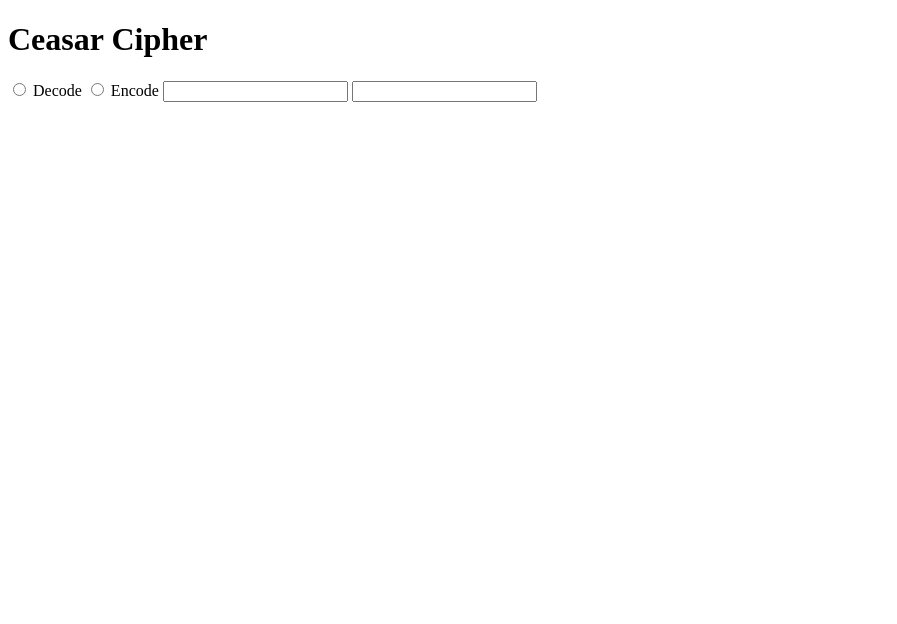
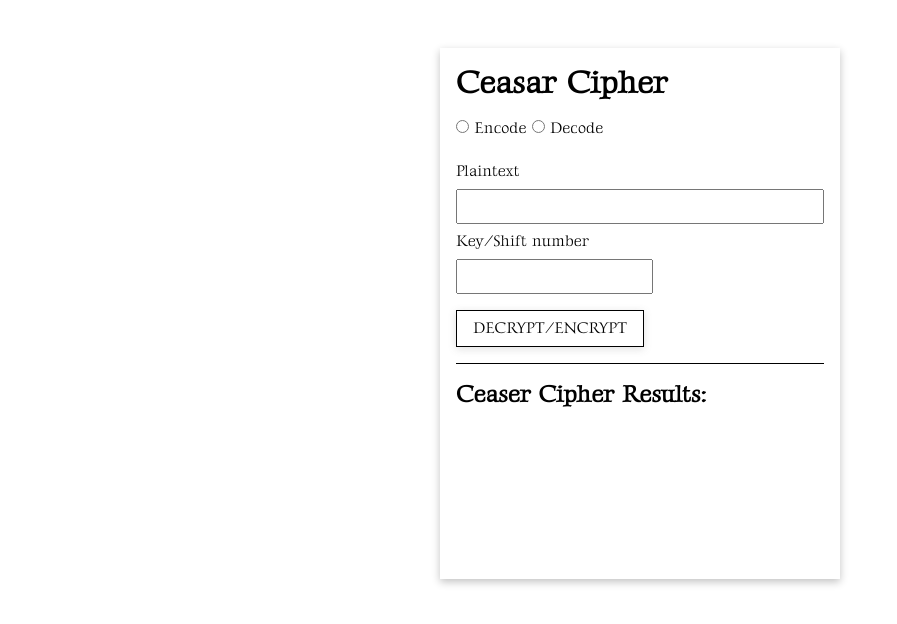
Before and after one commit to ngynngchn/ceasar_cipher-project, a plain HTML site: page index.html in a window 1280 px wide. Shown: the whole page, without its empty margins (0-897 px from the left). Drawn offline with Linux system fonts and the light colour scheme.

Commit message:
finished project using charCodes; could redo using array of alphabetical letters

```diff
--- a/assets/css/style.css
+++ b/assets/css/style.css
@@ -0,0 +1,61 @@
+* {
+	padding: 0;
+	margin: 0;
+	box-sizing: border-box;
+}
+
+@font-face {
+	font-family: Gideon;
+	src: url("../fonts/Gideon_Roman/GideonRoman-Regular.ttf");
+}
+
+main {
+	width: 400px;
+	margin: 3rem auto;
+	box-shadow: rgba(0, 0, 0, 0.24) 0px 3px 8px;
+	padding: 1rem;
+	font-family: Gideon;
+}
+
+label {
+	display: block;
+	margin: 0.5rem 0;
+}
+
+section label {
+	display: inline-block;
+	margin: 1rem 0;
+}
+
+input {
+	padding: 0.5rem;
+}
+
+input[type="text"] {
+	width: 100%;
+}
+
+input[type="submit"] {
+	all: unset;
+	display: block;
+	padding: 0.5rem 1rem;
+	margin: 1rem 0;
+	border: 1px solid black;
+	box-shadow: rgba(99, 99, 99, 0.2) 0px 2px 8px 0px;
+	cursor: pointer;
+}
+
+input[type="submit"]:hover {
+	box-shadow: none;
+	transform: translateY(1px);
+}
+
+.output {
+	padding: 1rem 0;
+	border-top: 1px solid #000;
+	height: 200px;
+}
+
+h2 {
+	margin-bottom: 1rem;
+}
--- a/assets/js/main.js
+++ b/assets/js/main.js
@@ -0,0 +1,82 @@
+//* Variables ====================
+
+const keyInput = document.querySelector("#key");
+const plaintext = document.querySelector("#plaintext");
+
+const output = document.querySelector(".result");
+
+const submit = document.querySelector("input[type='submit']");
+
+const selectDecode = document.querySelector("#decode");
+const selectEncode = document.querySelector("#encode");
+
+const choose = () => {
+	selectDecode.checked
+		? (submit.value = "DECRYPT")
+		: (submit.value = "ENCRYPT");
+};
+
+//* Only enable click event if all input field are filled!!
+submit.addEventListener("click", () => {
+	if (!selectDecode.checked && !selectEncode.checked && keyInput.value == "") {
+		return;
+	} else if (selectDecode.checked && !keyInput.value == "") {
+		decode(plaintext.value);
+	} else if (selectEncode.checked && !keyInput.value == "") {
+		encode(plaintext.value);
+	}
+});
+
+const firstCharCode = 65;
+const lastCharCode = 90;
+const nonAlphabet = [32, 33, 46, 63]; // space, !, . ?
+
+function encode(word) {
+	let key = +keyInput.value;
+	let encodedWord = "";
+
+	for (let letter = 0; letter < word.length; letter++) {
+		let shiftedLetter = "";
+		//* (1) Word to uppercase for easier transformation & get charCode
+		let charCode = word.toUpperCase().charCodeAt(letter);
+		//* (2) Shift the alphabet by key to the right (add key) or keep if nonAlphabetical
+		if (nonAlphabet.includes(charCode)) {
+			shiftedLetter = charCode;
+		} else if (charCode + key > lastCharCode) {
+			shiftedLetter = charCode + key - lastCharCode + (firstCharCode - 1);
+		} else {
+			shiftedLetter = charCode + key;
+		}
+		//* (3) Get the letter from the new CharCode
+		let encodedLetter = String.fromCharCode(shiftedLetter);
+
+		//* (4) Add the letter to the encoded word
+		encodedWord += encodedLetter;
+	}
+	output.innerHTML = encodedWord;
+}
+
+function decode(word) {
+	let decodedWord = "";
+	let key = +keyInput.value;
+	for (let letter = 0; letter < word.length; letter++) {
+		let unshiftedLetter = "";
+
+		//* (1) Word to uppercase for easier transformation & get charCode
+		let charCode = word.toUpperCase().charCodeAt(letter);
+		//* (2) Shift the alphabet by key to the left (subtract key) or keep if nonAlphabetical
+		if (nonAlphabet.includes(charCode)) {
+			unshiftedLetter = charCode;
+		} else if (charCode - key < firstCharCode) {
+			unshiftedLetter = lastCharCode + 1 - (firstCharCode - (charCode - key)); // 65 -(66-3) + 90
+		} else {
+			unshiftedLetter = charCode - key;
+		}
+		//* (3) Get the Letter from the new CharCode
+		let encodedLetter = String.fromCharCode(unshiftedLetter);
+
+		//* (4) Add the letter to the decoded word
+		decodedWord += encodedLetter;
+	}
+	output.innerHTML = decodedWord;
+}
--- a/index.html
+++ b/index.html
@@ -1,16 +1,4 @@
-<!-- Aufgabenstellung
-
-Die Caesar-Verschlüsselung ist ein einfaches symmetrisches Verschlüsselungsverfahren, das auf der monographischen und monoalphabetischen Substitution basiert. Bei der Verschlüsselung wird jeder Buchstabe des Klartexts auf einen Geheimtextbuchstaben abgebildet. Diese Abbildung ergibt sich, indem man die Zeichen eines geordneten Alphabets um eine bestimmte Anzahl zyklisch nach rechts verschiebt (rotiert); zyklisch bedeutet, dass man beim Verschieben über Z hinaus wieder bei A anfangend weiterzählt. Die Anzahl der verschobenen Zeichen bildet den Schlüssel, der für die gesamte Verschlüsselung unverändert bleibt. Beispiel für eine Verschiebung um drei Zeichen.
-
-Beispiel für die Caesar-Verschlüsselung:
-
-Klartext-Alphabet:  a b c d e f g h i j k l m n o p q r s t u v w x y z
-Geheimtextalphabet: D E F G H I J K L M N O P Q R S T U V W X Y Z A B C
-Schlüssel: 3
-
-Bei diesem Beispiel wird das Wort „wikipedia“ als „ZLNLSHGLD“ verschlüsselt.
-
-
+<!--
 Aufgabenstellung
 
 
@@ -27,23 +15,54 @@ Das Formular hat zwei Eingaben (die Zeichenfolge und den Schlüssel) und eine Au
 		<meta http-equiv="X-UA-Compatible" content="IE=edge" />
 		<meta name="viewport" content="width=device-width, initial-scale=1.0" />
 		<title>Ceaser Cipher</title>
+		<link rel="stylesheet" href="./assets/css/style.css" />
 	</head>
 	<body>
-		<form onsubmit="return false">
-			<h1>Ceasar Cipher</h1>
-			<!-- * Choose between Encoding and Decrypting -->
-			<input type="radio" name="type" id="decode" />
-			<label for="decode">Decode</label>
-			<input type="radio" name="type" id="encode" />
-			<label for="encode">Encode</label>
+		<main>
+			<form onsubmit="return false">
+				<h1>Ceasar Cipher</h1>
 
-			<!-- * Input Field for text to encodde/decode -->
-			<input type="text" name="input" id="input" />
-			<label for="input"></label>
+				<!-- * Choose between encoding and decoding -->
+				<section>
+					<input
+						type="radio"
+						name="type"
+						id="encode"
+						onchange="choose()"
+						required />
+					<label for="encode">Encode</label>
+					<input
+						type="radio"
+						name="type"
+						id="decode"
+						onchange="choose()"
+						required />
+					<label for="decode">Decode</label>
+				</section>
 
-			<!-- * Input Field for text to encodde/decode -->
-			<label for="key"></label>
-			<input type="number" name="key" id="key" />
-		</form>
+				<!-- * Input Field for text to encoded/decoded -->
+				<label for="plaintext">Plaintext</label>
+				<input
+					type="text"
+					name="plaintext"
+					id="plaintext"
+					required
+					placeholder="" />
+
+				<!-- * Input Field for text to encoded/decoded -->
+				<label for="key">Key/Shift number</label>
+				<input type="number" name="key" id="key" min="0" required />
+
+				<!-- * Submit button to encoded/decoded input-->
+				<input type="submit" value="DECRYPT/ENCRYPT" />
+			</form>
+
+			<!-- * Result display of encoded/decoded input-->
+			<section class="output">
+				<h2>Ceaser Cipher Results:</h2>
+				<p class="result"></p>
+			</section>
+		</main>
+		<script src="./assets/js/main.js"></script>
 	</body>
 </html>
```
Also changed, not shown: assets/fonts/Gideon_Roman/GideonRoman-Regular.ttf (added), assets/fonts/Gideon_Roman/OFL.txt (added).
